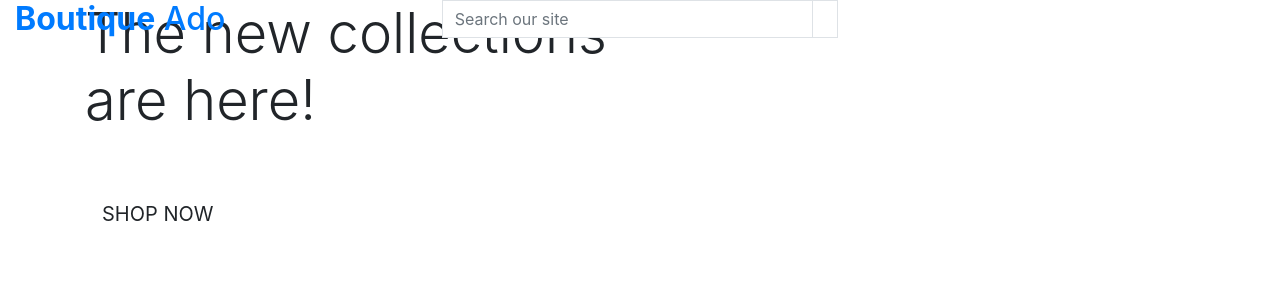
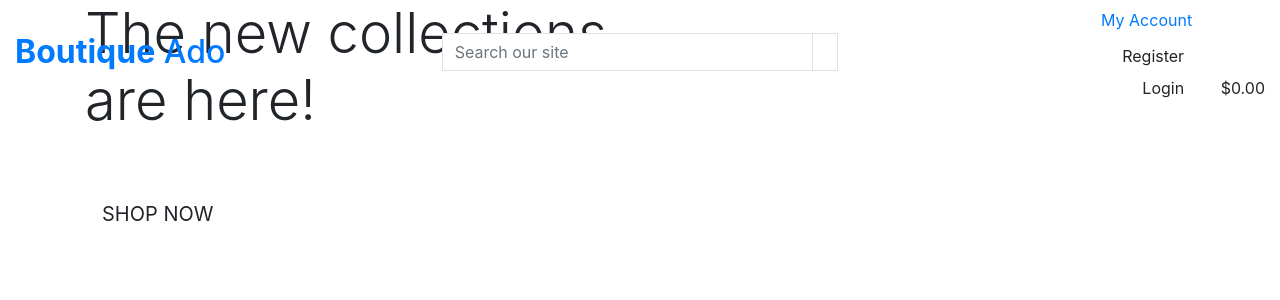
Before and after one commit to Scrambles86/boutique_ado_v1, a Django app: page / in a window 1280 px wide. Shown: the top 300 px of the page. Run offline with Django 3.2, Linux system fonts and the light colour scheme; some libraries are stand-ins or nearby versions.

Commit message:
Added main page header

```diff
--- a/templates/base.html
+++ b/templates/base.html
@@ -54,7 +54,41 @@
                 </div>
             </form>
         </div>
-        <div class="col-12 col-lg-4 my-auto py-1 py-lg-0"></div>
+        <div class="col-12 col-lg-4 my-auto py-1 py-lg-0">
+            <ul class="list-inline list-unstyled text-center text-lg-right my-0">
+                <li class="list-inline-item dropdown">
+                    <a class="text-black nav-link" href="#" id="user-options" data-toggle="dropdown" aria-haspopup="true" aria-expanded="false">
+                        <div><i class="fas fa-user fa-lg"></i></div>
+                        <p class="my-0">My Account</p>
+                    </a>
+                    <div class="dropwdown-menu border-0" aria-labelledby="user-options">
+                        {% if request.user.is_authenticated %}
+                            {% if request.user.is_superuser %}
+                            <a href="" class="dropdown-item">Product Management</a>
+                            {% endif %}
+                            <a href="" class="dropdown-item">My Profile</a>
+                            <a href="{% url 'account_logout' %}" class="dropdown-item">Logout</a>
+                        {% else %}
+                            <a href="{% url 'account_signup' %}" class="dropdown-item">Register</a>
+                            <a href="{% url 'account_login' %}" class="dropdown-item">Login</a>
+                        {% endif %}
+                    </div>
+                </li>
+                <li class="list-inline-item">
+                    <a class="{% if grand_total %}text-info font-weight-bold{% else %}text-black{% endif %} nav-link" href=""></a>
+                        <div class="text-center">
+                            <div><i class="fas fa-shopping fa-lg"></i></div>
+                            <p class="my-0">
+                                {% if grand_total %}
+                                    ${{ grand_total|floatformat:2 }}
+                                {% else %}
+                                    $0.00
+                                {% endif %}
+                            </p>
+                        </div>
+                </li>
+            </ul>
+        </div>
     </div>
    </header>
 
```
